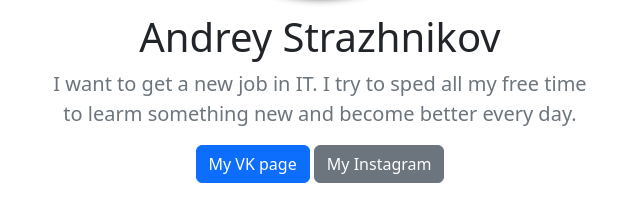
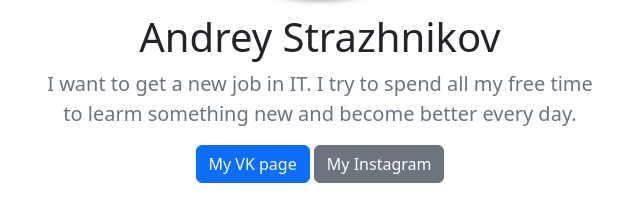
Before and after one commit to mixer-a/HTML, a plain HTML site: page index.html in a window 1280 px wide. Shown: the part 454-676 px from the top of the page, 320-960 px from the left. Drawn offline with nearby package versions, Linux system fonts and the light colour scheme.

Commit message:
Update index.html

```diff
--- a/index.html
+++ b/index.html
@@ -61,7 +61,7 @@
           <img class="rounded-img" src="foto.jpg" alt="Andrey" />
           <h1 class="fw-light">Andrey Strazhnikov</h1>
           <p class="lead text-muted">
-            I want to get a new job in IT. I try to sped all my free time to learm something new and become better every day.
+            I want to get a new job in IT. I try to spend all my free time to learm something new and become better every day.
           </p>
           <a
             href="https://vk.com/strazhnikov_andrey"
```
